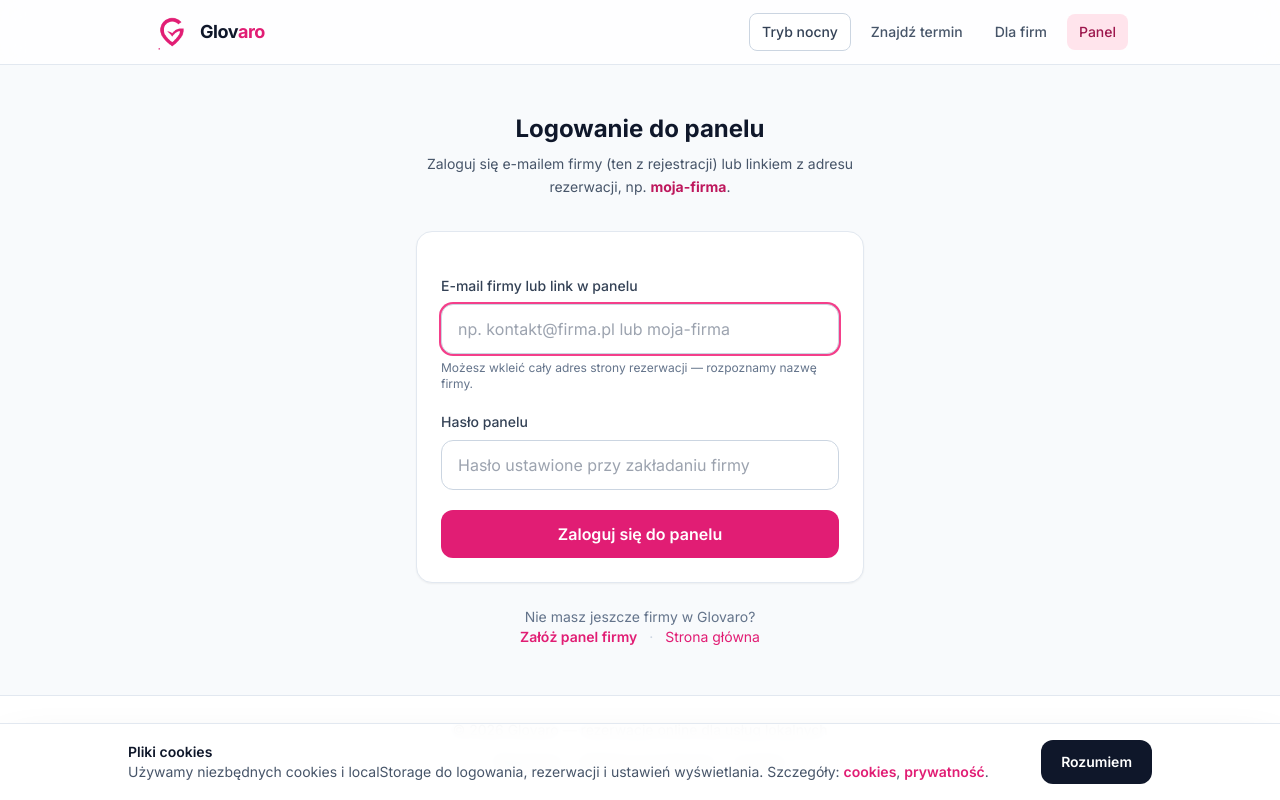
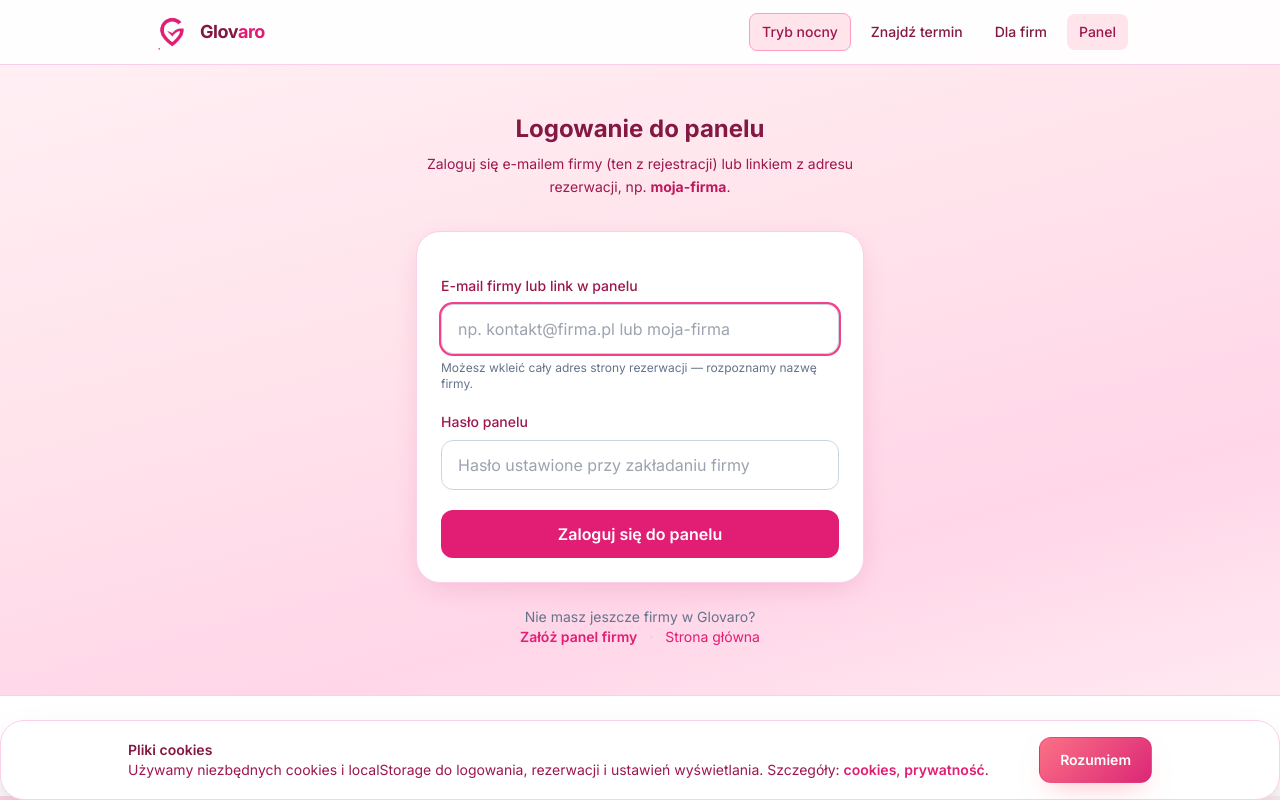
Before and after one commit to wojciechjazdzewski1-web/CutNow, a Flask app: page /panel/login in a window 1280 px wide. Run offline with Flask 3, Linux system fonts and the light colour scheme; some libraries are stand-ins or nearby versions.

Commit message:
Ujednolic panel z motywem Glovaro i zmiękcz motywy strony rezerwacji.
Panel korzysta z różowego motywu marki, a opcje w ustawieniach (różowy i lawendowy) mają łagodniejsze gradienty zamiast surowych kolorów.

Co-authored-by: Cursor <cursoragent@cursor.com>

```diff
--- a/app.py
+++ b/app.py
@@ -195,6 +195,27 @@ MOTYW_ROZOWY_ENDPOINTS = WIDOK_KLIENTA_ENDPOINTS | {
     "polityka_prywatnosci",
     "polityka_cookies",
 }
+
+PANEL_ENDPOINTS = frozenset(
+    {
+        "ustawienia_salonu",
+        "godziny_pracy",
+        "wolne_terminy",
+        "podglad_klienta",
+        "stripe_checkout",
+        "stripe_sukces",
+    }
+)
+
+
+def endpoint_ma_motyw_glovaro(endpoint: str | None) -> bool:
+    if not endpoint:
+        return False
+    if endpoint in MOTYW_ROZOWY_ENDPOINTS:
+        return True
+    if endpoint in PANEL_ENDPOINTS or endpoint.startswith("panel"):
+        return True
+    return False
 
 MOTYWY_STRONY = frozenset({"rozowy", "neutralny"})
 STATUSY_ABONAMENTU = frozenset({"pending_payment", "trial", "active", "suspended"})
@@ -2336,7 +2357,7 @@ def dodaj_naglowki_bezpieczenstwa(response):
 def inject_globals():
     salon_slug = request.view_args.get("salon_slug") if request.view_args else None
     widok_klienta = request.endpoint in WIDOK_KLIENTA_ENDPOINTS
-    motyw_klienta = request.endpoint in MOTYW_ROZOWY_ENDPOINTS
+    motyw_klienta = endpoint_ma_motyw_glovaro(request.endpoint)
     motyw_strony = "rozowy"
     if widok_klienta and salon_slug:
         data_od, data_do = zakres_publicznej_rezerwacji(request.values.get("data"))
--- a/templates/base.html
+++ b/templates/base.html
@@ -141,37 +141,57 @@
     html.dark body.client-theme .text-slate-700,
     html.dark body.client-theme .text-slate-600 { color: var(--glo-text-muted) !important; }
     html.dark body.client-theme .text-slate-500 { color: var(--glo-text-muted) !important; }
+    body.client-theme-rose .client-panel-card {
+      background: var(--glo-surface) !important;
+      border: 1px solid var(--glo-border-soft) !important;
+      box-shadow: 0 8px 30px -8px rgba(190, 24, 93, 0.15);
+    }
+    body.client-theme-rose .client-panel-heading { color: var(--glo-heading) !important; }
+    body.client-theme-rose .client-panel-muted { color: var(--glo-text-muted) !important; }
+    body.client-theme-rose main .rounded-2xl.bg-white,
+    body.client-theme-rose main .rounded-3xl.bg-white,
+    body.client-theme-rose main article.bg-white {
+      background: var(--glo-surface) !important;
+      border-color: var(--glo-border-soft) !important;
+    }
+    body.client-theme-rose main .text-slate-900 { color: var(--glo-heading) !important; }
+    body.client-theme-rose main .text-slate-600,
+    body.client-theme-rose main .text-slate-700 { color: var(--glo-text-muted) !important; }
   </style>
   {% if motyw_klienta %}
   <style>
     :root {
       {% if motyw_neutralny %}
-      --glo-page: #f8fafc;
-      --glo-page-accent: #e2e8f0;
+      --glo-page: #eef2ff;
+      --glo-page-accent: #fae8ff;
+      --glo-page-mid: #f5f3ff;
       --glo-surface: #ffffff;
       --glo-surface-muted: #f8fafc;
-      --glo-border: #94a3b8;
-      --glo-border-soft: #cbd5e1;
-      --glo-text: #0f172a;
-      --glo-text-muted: #475569;
-      --glo-heading: #020617;
-      --glo-hero-from: #ffffff;
-      --glo-hero-via: #f8fafc;
-      --glo-hero-to: #e2e8f0;
-      --glo-hero-text: #020617;
-      --glo-hero-sub: #475569;
+      --glo-border: #a5b4fc;
+      --glo-border-soft: #e0e7ff;
+      --glo-text: #1e293b;
+      --glo-text-muted: #64748b;
+      --glo-heading: #312e81;
+      --glo-hero-from: #e0e7ff;
+      --glo-hero-via: #ede9fe;
+      --glo-hero-to: #fbcfe8;
+      --glo-hero-text: #3730a3;
+      --glo-hero-sub: #6366f1;
       --glo-slot-bg: #ffffff;
-      --glo-slot-border: #94a3b8;
-      --glo-slot-text: #0f172a;
-      --glo-primary-bg: #0f172a;
-      --glo-primary-hover: #334155;
+      --glo-slot-border: #c7d2fe;
+      --glo-slot-text: #4338ca;
+      --glo-primary-from: #6366f1;
+      --glo-primary-to: #a78bfa;
+      --glo-primary-bg: #6366f1;
+      --glo-primary-hover: #818cf8;
       --glo-primary-text: #ffffff;
-      --glo-soft-panel-bg: #f8fafc;
-      --glo-soft-panel-text: #0f172a;
-      --glo-soft-panel-muted: #334155;
+      --glo-soft-panel-bg: linear-gradient(135deg, #eef2ff 0%, #fae8ff 100%);
+      --glo-soft-panel-text: #312e81;
+      --glo-soft-panel-muted: #6366f1;
       {% else %}
-      --glo-page: #ffe8f2;
-      --glo-page-accent: #ffd1e3;
+      --glo-page: #fff1f5;
+      --glo-page-accent: #ffe4ec;
+      --glo-page-mid: #ffd6e8;
       --glo-surface: #ffffff;
       --glo-surface-muted: #fff0f7;
       --glo-border: #f9a8d4;
@@ -181,48 +201,54 @@
       --glo-heading: #831843;
       --glo-hero-from: #fce7f3;
       --glo-hero-via: #fbcfe8;
-      --glo-hero-to: #f472b6;
+      --glo-hero-to: #f9a8d4;
       --glo-hero-text: #831843;
-      --glo-hero-sub: #9d174d;
-      --glo-slot-bg: #fff0f7;
+      --glo-hero-sub: #be185d;
+      --glo-slot-bg: #fff7fb;
       --glo-slot-border: #f472b6;
       --glo-slot-text: #be185d;
-      --glo-primary-bg: #db2777;
-      --glo-primary-hover: #ec4899;
+      --glo-primary-from: #fb7185;
+      --glo-primary-to: #db2777;
+      --glo-primary-bg: #e11d74;
+      --glo-primary-hover: #f472b6;
       --glo-primary-text: #ffffff;
-      --glo-soft-panel-bg: #fff0f7;
-      --glo-soft-panel-text: #500724;
-      --glo-soft-panel-muted: #831843;
+      --glo-soft-panel-bg: linear-gradient(135deg, #fff1f5 0%, #ffe4ec 100%);
+      --glo-soft-panel-text: #831843;
+      --glo-soft-panel-muted: #be185d;
       {% endif %}
     }
     html.dark {
       {% if motyw_neutralny %}
-      --glo-page: #020617;
-      --glo-page-accent: #0f172a;
-      --glo-surface: #0b1120;
-      --glo-surface-muted: #111827;
-      --glo-border: #64748b;
-      --glo-border-soft: #334155;
-      --glo-text: #e5e7eb;
-      --glo-text-muted: #cbd5e1;
-      --glo-heading: #ffffff;
-      --glo-hero-from: #020617;
-      --glo-hero-via: #0f172a;
-      --glo-hero-to: #111827;
-      --glo-hero-text: #ffffff;
-      --glo-hero-sub: #cbd5e1;
-      --glo-slot-bg: #111827;
-      --glo-slot-border: #64748b;
-      --glo-slot-text: #f8fafc;
-      --glo-primary-bg: #f8fafc;
-      --glo-primary-hover: #e2e8f0;
-      --glo-primary-text: #020617;
-      --glo-soft-panel-bg: #111827;
-      --glo-soft-panel-text: #ffffff;
-      --glo-soft-panel-muted: #d1d5db;
+      --glo-page: #0f172a;
+      --glo-page-accent: #1e1b4b;
+      --glo-page-mid: #312e81;
+      --glo-surface: #1e1b4b;
+      --glo-surface-muted: #25214a;
+      --glo-border: #818cf8;
+      --glo-border-soft: #4338ca;
+      --glo-text: #e0e7ff;
+      --glo-text-muted: #c7d2fe;
+      --glo-heading: #f5f3ff;
+      --glo-hero-from: #3730a3;
+      --glo-hero-via: #5b21b6;
+      --glo-hero-to: #1e3a8a;
+      --glo-hero-text: #f5f3ff;
+      --glo-hero-sub: #c4b5fd;
+      --glo-slot-bg: #25214a;
+      --glo-slot-border: #818cf8;
+      --glo-slot-text: #e0e7ff;
+      --glo-primary-from: #818cf8;
+      --glo-primary-to: #c084fc;
+      --glo-primary-bg: #6366f1;
+      --glo-primary-hover: #a5b4fc;
+      --glo-primary-text: #1e1b4b;
+      --glo-soft-panel-bg: linear-gradient(135deg, #1e1b4b 0%, #312e81 100%);
+      --glo-soft-panel-text: #f5f3ff;
+      --glo-soft-panel-muted: #c4b5fd;
       {% else %}
-      --glo-page: #12060d;
-      --glo-page-accent: #1f0a14;
+      --glo-page: #1a0a12;
+      --glo-page-accent: #2a0f1c;
+      --glo-page-mid: #3b1028;
       --glo-surface: #1e0b15;
       --glo-surface-muted: #2a101c;
       --glo-border: #be185d;
@@ -238,17 +264,25 @@
       --glo-slot-bg: #2a101c;
       --glo-slot-border: #ec4899;
       --glo-slot-text: #fbcfe8;
+      --glo-primary-from: #f472b6;
+      --glo-primary-to: #db2777;
       --glo-primary-bg: #db2777;
-      --glo-primary-hover: #ec4899;
+      --glo-primary-hover: #f9a8d4;
       --glo-primary-text: #ffffff;
-      --glo-soft-panel-bg: #4a1230;
+      --glo-soft-panel-bg: linear-gradient(135deg, #3b1028 0%, #5c2444 100%);
       --glo-soft-panel-text: #ffffff;
       --glo-soft-panel-muted: #fce7f3;
       {% endif %}
     }
     body.client-theme {
       min-height: 100vh;
-      background: linear-gradient(180deg, var(--glo-page) 0%, var(--glo-page-accent) 55%, var(--glo-page) 100%) !important;
+      background: linear-gradient(
+        165deg,
+        var(--glo-page) 0%,
+        var(--glo-page-accent) 38%,
+        var(--glo-page-mid, var(--glo-page-accent)) 68%,
+        var(--glo-page) 100%
+      ) !important;
       color: var(--glo-text) !important;
     }
     .client-nav {
@@ -305,11 +340,14 @@
       border-color: var(--glo-border) !important;
     }
     .client-btn-primary {
-      background: var(--glo-primary-bg) !important;
+      background: linear-gradient(135deg, var(--glo-primary-from, var(--glo-primary-bg)), var(--glo-primary-to, var(--glo-primary-hover))) !important;
       color: var(--glo-primary-text) !important;
+      border: 1px solid color-mix(in srgb, var(--glo-primary-to, var(--glo-primary-bg)) 35%, transparent) !important;
+      box-shadow: 0 12px 28px -12px color-mix(in srgb, var(--glo-primary-from, var(--glo-primary-bg)) 55%, transparent);
     }
     .client-btn-primary:hover {
-      background: var(--glo-primary-hover) !important;
+      filter: brightness(1.06);
+      box-shadow: 0 16px 32px -12px color-mix(in srgb, var(--glo-primary-from, var(--glo-primary-bg)) 60%, transparent);
     }
     .client-sticky-bar {
       background: rgba(255, 255, 255, 0.97) !important;
--- a/templates/login.html
+++ b/templates/login.html
@@ -3,12 +3,12 @@
 
 {% block content %}
 <div class="max-w-md mx-auto">
-  <h1 class="text-2xl font-bold text-slate-900 dark:text-slate-100 mb-2 text-center">Logowanie do panelu</h1>
-  <p class="text-slate-600 dark:text-slate-400 text-sm text-center mb-8 leading-relaxed">
+  <h1 class="text-2xl font-bold client-heading mb-2 text-center">Logowanie do panelu</h1>
+  <p class="client-muted text-sm text-center mb-8 leading-relaxed">
   Zaloguj się e-mailem firmy (ten z rejestracji) lub linkiem z adresu rezerwacji, np. <strong class="text-brand-700 dark:text-brand-400">moja-firma</strong>.
   </p>
 
-  <form method="post" class="rounded-2xl bg-white dark:bg-slate-800 border border-slate-200 dark:border-slate-600 p-6 shadow-sm space-y-5">
+  <form method="post" class="client-card p-6 space-y-5">
     <input type="hidden" name="next" value="{{ next_url }}">
     <div>
       <label for="identyfikator" class="block text-sm font-medium text-slate-700 dark:text-slate-300 mb-2">E-mail firmy lub link w panelu</label>
--- a/templates/salony.html
+++ b/templates/salony.html
@@ -9,7 +9,7 @@
 </div>
 
 <div class="grid lg:grid-cols-3 gap-6">
-  <section class="lg:col-span-2 rounded-2xl bg-white border border-slate-200 p-5 shadow-sm">
+  <section class="lg:col-span-2 client-panel-card rounded-2xl p-5">
     <h2 class="font-semibold text-slate-900 mb-4">Aktywne firmy</h2>
     {% if salony %}
       <div class="space-y-3">
@@ -96,7 +96,7 @@
     {% endif %}
   </section>
 
-  <aside class="rounded-2xl bg-white border border-slate-200 p-5 shadow-sm h-fit">
+  <aside class="client-panel-card rounded-2xl p-5 h-fit">
     <h2 class="font-semibold text-slate-900 mb-4">Dodaj nową firmę</h2>
     <form method="post" action="{{ url_for('panel_nowy_salon') }}" class="space-y-4">
       <div>
```
Also changed, not shown: other parts of templates/base.html (+14 -13 lines), templates/panel.html (+20 -20 lines), templates/salon.html (+18 -12 lines).
